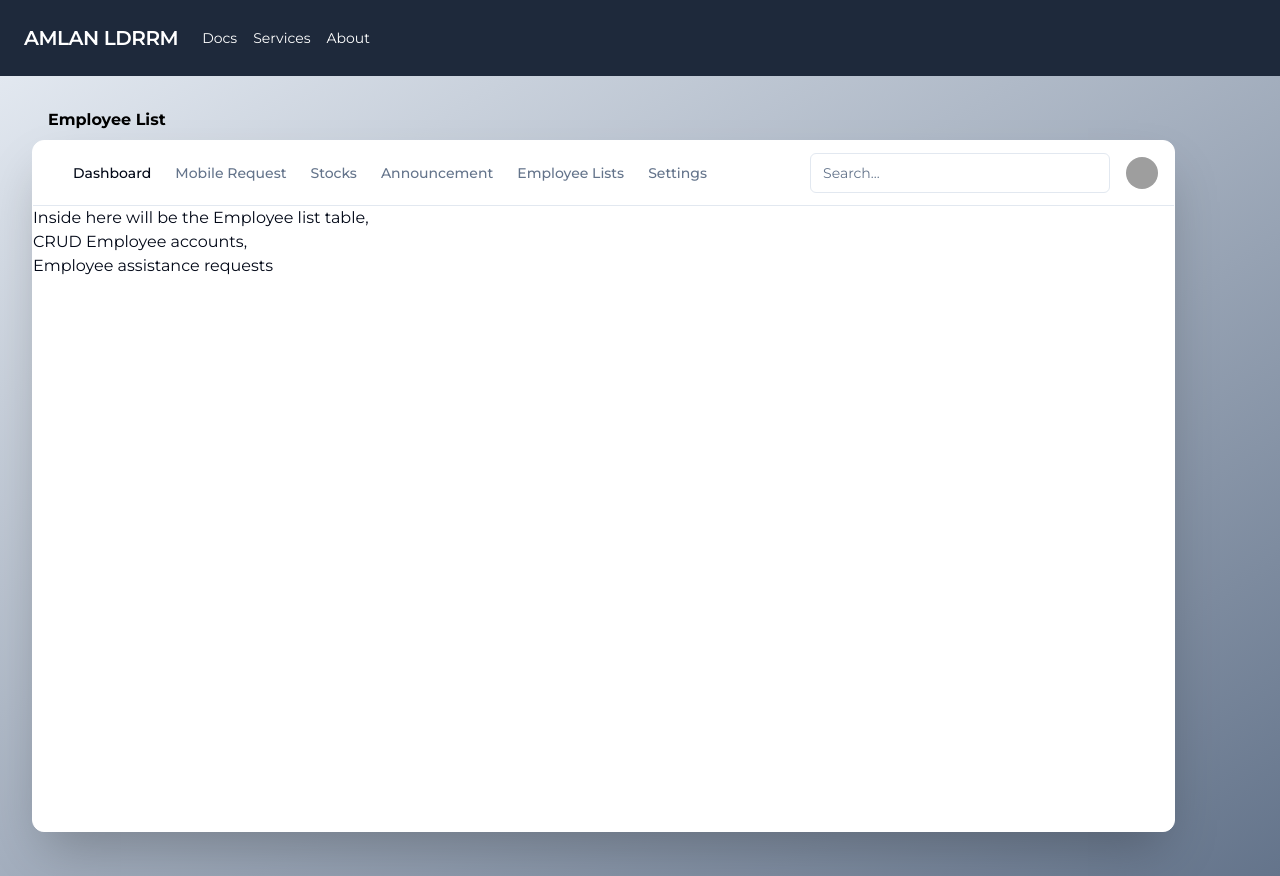
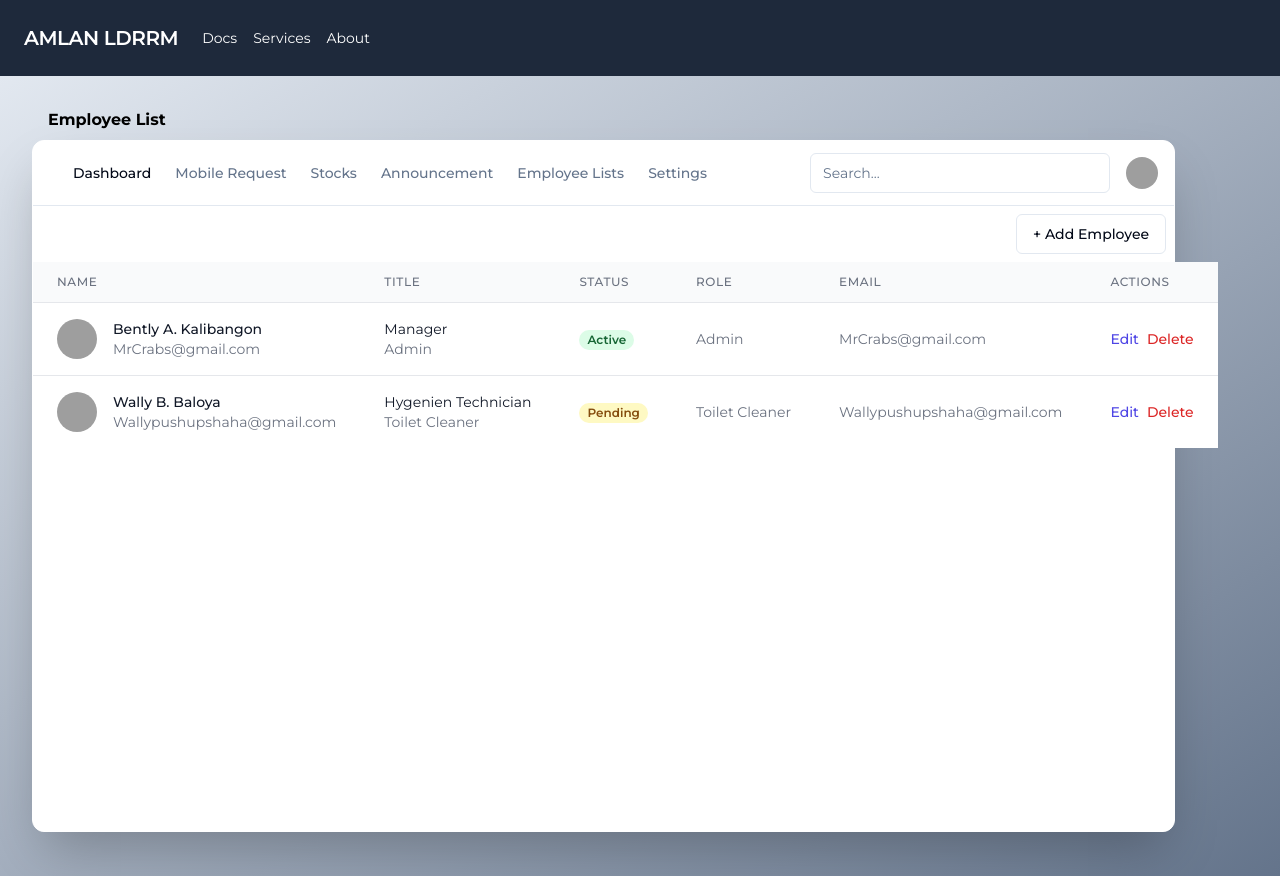
Before and after one commit to Nekuso/ldrrmss, a Next.js app: page /application/employeelist in a window 1280 px wide. Built offline with nearby package versions, Linux system fonts and the light colour scheme; grey boxes are pictures that could not be loaded.

Commit message:
Working on things

```diff
--- /dev/null
+++ b/src/app/application/employeelist/addemployeebutton.tsx
@@ -0,0 +1,47 @@
+import { Button } from "@/components/ui/button"
+import {
+  Dialog,
+  DialogContent,
+  DialogDescription,
+  DialogFooter,
+  DialogHeader,
+  DialogTitle,
+  DialogTrigger,
+} from "@/components/ui/dialog"
+import { Input } from "@/components/ui/input"
+import { Label } from "@/components/ui/label"
+
+export function Addemployeebutton() {
+  return (
+    <Dialog>
+      <DialogTrigger asChild>
+        <Button variant="outline">+ Add Employee</Button>
+      </DialogTrigger>
+      <DialogContent className="sm:max-w-[425px]">
+        <DialogHeader>
+          <DialogTitle>Creating account</DialogTitle>
+          <DialogDescription>
+           Add account details. Click save when you're done.
+          </DialogDescription>
+        </DialogHeader>
+        <div className="grid gap-4 py-4">
+          <div className="grid grid-cols-4 items-center gap-4">
+            <Label htmlFor="name" className="text-right">
+              Name
+            </Label>
+            <Input id="name" placeholder="Name" className="col-span-3" />
+          </div>
+          <div className="grid grid-cols-4 items-center gap-4">
+            <Label htmlFor="username" className="text-right">
+              Email
+            </Label>
+            <Input id="name" placeholder="Email" className="col-span-3" />
+          </div>
+        </div>
+        <DialogFooter>
+          <Button type="submit">Save changes</Button>
+        </DialogFooter>
+      </DialogContent>
+    </Dialog>
+  )
+}
--- a/src/app/application/employeelist/page.tsx
+++ b/src/app/application/employeelist/page.tsx
@@ -2,13 +2,37 @@ import React from 'react';
 import { Search } from "@/app/application/dashboard/components/search"
 import { UserNav } from "@/app/application/dashboard/components/user-nav"
 import { MainNav } from "@/app/application/dashboard/components/main-nav"
+import { Button } from "@/components/ui/button"
+import { Addemployeebutton } from './addemployeebutton';
+
+
 const Employeelistpage: React.FC = () => {
+    // Dummy data array
+    const employees = [
+        {
+            id: 1,
+            name: "Bently A. Kalibangon",
+            title: "Manager",
+            status: "Active",
+            role: "Admin",
+            email: "MrCrabs@gmail.com",
+        },
+        {
+            id: 2,
+            name: "Wally B. Baloya",
+            title: "Hygenien Technician",
+            status: "Pending",
+            role: "Toilet Cleaner",
+            email: "Wallypushupshaha@gmail.com",
+        },
+        // Add more dummy data objects as needed
+    ];
+
     return (
         <div className="w-full h-full">
             <h1 className="text-black font-bold ml-4 mb-2 ">Employee List</h1>
             <div className="w-[94%] h-[94%] rounded-xl border border-white bg-white mr-7 shadow-2xl">
                 <div className="hidden flex-col md:flex w-full">
-
                     <div className="border-b">
                         <div className="flex h-16 items-center px-4">
                             <MainNav className="mx-6" />
@@ -18,11 +42,84 @@ const Employeelistpage: React.FC = () => {
                             </div>
                         </div>
                     </div>
-        <span>Inside here will be the Employee list table, <br/> CRUD Employee accounts, <br/> Employee assistance requests</span>
+
+
+<div className="flex flex-grow justify-end space-x-4 m-2">
+<Addemployeebutton />
+</div>
+
+
+
+                    {/* Table */}
+                    <table className="min-w-full divide-y divide-gray-200 overflow-x-auto">
+                        <thead className="bg-gray-50">
+                            <tr>
+                                <th scope="col" className="px-6 py-3 text-left text-xs font-medium text-gray-500 uppercase tracking-wider">
+                                    Name
+                                </th>
+                                <th scope="col" className="px-6 py-3 text-left text-xs font-medium text-gray-500 uppercase tracking-wider">
+                                    Title
+                                </th>
+                                <th scope="col" className="px-6 py-3 text-left text-xs font-medium text-gray-500 uppercase tracking-wider">
+                                    Status
+                                </th>
+                                <th scope="col" className="px-6 py-3 text-left text-xs font-medium text-gray-500 uppercase tracking-wider">
+                                    Role
+                                </th>
+                                <th scope="col" className="px-6 py-3 text-left text-xs font-medium text-gray-500 uppercase tracking-wider">
+                                    Email
+                                </th>
+                                <th scope="col" className="px-6 py-3 text-left text-xs font-medium text-gray-500 uppercase tracking-wider">
+                                    Actions
+                                </th>
+                            </tr>
+                        </thead>
+                        <tbody className="bg-white divide-y divide-gray-200">
+                            {/* Map over dummy data array to render each employee */}
+                            {employees.map((employee) => (
+                                <tr key={employee.id}>
+                                    <td className="px-6 py-4 whitespace-nowrap">
+                                        <div className="flex items-center">
+                                            <div className="flex-shrink-0 h-10 w-10">
+                                                <img className="h-10 w-10 rounded-full" src={`https://i.pravatar.cc/150?img=${employee.id}`} alt="Profile Picture" />
+                                            </div>
+                                            <div className="ml-4">
+                                                <div className="text-sm font-medium text-gray-900">
+                                                    {employee.name}
+                                                </div>
+                                                <div className="text-sm text-gray-500">
+                                                    {employee.email}
                                                 </div>
                                             </div>
-
+                                        </div>
+                                    </td>
+                                    <td className="px-6 py-4 whitespace-nowrap">
+                                        <div className="text-sm text-gray-900">{employee.title}</div>
+                                        <div className="text-sm text-gray-500">{employee.role}</div>
+                                    </td>
+                                    <td className="px-6 py-4 whitespace-nowrap">
+                                        <span className={`px-2 inline-flex text-xs leading-5 font-semibold rounded-full ${employee.status === 'Active' ? 'bg-green-100 text-green-800' : 'bg-yellow-100 text-yellow-800'}`}>
+                                            {employee.status}
+                                        </span>
+                                    </td>
+                                    <td className="px-6 py-4 whitespace-nowrap text-sm text-gray-500">
+                                        {employee.role}
+                                    </td>
+                                    <td className="px-6 py-4 whitespace-nowrap text-sm text-gray-500">
+                                        {employee.email}
+                                    </td>
+                                    <td className="px-6 py-4 whitespace-nowrap  text-sm font-medium">
+                                        <a href="#" className="text-indigo-600 hover:text-indigo-900">Edit</a>
+                                        <a href="#" className="ml-2 text-red-600 hover:text-red-900">Delete</a>
+                                    </td>
+                                </tr>
+                            ))}
+                        </tbody>
+                    </table>
+                </div>
+            </div>
         </div>
     );
 }
+
 export default Employeelistpage;
--- a/src/app/application/stocks/data-table.tsx
+++ b/src/app/application/stocks/data-table.tsx
@@ -1,4 +1,6 @@
 "use client"
+import { Stockbutton } from "./stockbutton"
+
 
 import * as React from "react"
 import {
@@ -168,6 +170,7 @@ export const columns: ColumnDef<Payment>[] = [
             <DropdownMenuItem>View payment details</DropdownMenuItem>
           </DropdownMenuContent>
         </DropdownMenu>
+
       )
     },
   },
@@ -204,6 +207,7 @@ export function DataTableDemo() {
   return (
     <div className="w-full">
       <div className="flex items-center py-4">
+
         <Input
           placeholder="Filter emails..."
           value={(table.getColumn("email")?.getFilterValue() as string) ?? ""}
@@ -212,13 +216,24 @@ export function DataTableDemo() {
           }
           className="max-w-sm"
         />
+
+<div className="flex pl-2">
+    <Stockbutton/>
+<div className="flex pl-2">
+    <Button variant="outline"> + Add Supplies</Button>
+</div>
+</div>
         <DropdownMenu>
+
+
           <DropdownMenuTrigger asChild>
             <Button variant="outline" className="ml-auto">
               Columns <ChevronDownIcon className="ml-2 h-4 w-4" />
             </Button>
           </DropdownMenuTrigger>
           <DropdownMenuContent align="end">
+
+
             {table
               .getAllColumns()
               .filter((column) => column.getCanHide())
--- a/src/app/application/stocks/page.tsx
+++ b/src/app/application/stocks/page.tsx
@@ -3,6 +3,8 @@ import { DataTableDemo } from './data-table'
 import { Search } from "@/app/application/dashboard/components/search"
 import { UserNav } from "@/app/application/dashboard/components/user-nav"
 import { MainNav } from "@/app/application/dashboard/components/main-nav"
+import { Stockbutton } from './stockbutton'
+import { Button } from "@/components/ui/button"
 
 const Stocks = () => {
   return (
--- /dev/null
+++ b/src/app/application/stocks/stockbutton.tsx
@@ -0,0 +1,30 @@
+import * as React from "react"
+import {
+  Select,
+  SelectContent,
+  SelectGroup,
+  SelectItem,
+  SelectLabel,
+  SelectTrigger,
+  SelectValue,
+} from "@/components/ui/select"
+
+export function Stockbutton() {
+  return (
+    <Select>
+      <SelectTrigger className="w-[180px]">
+        <SelectValue placeholder="Type of supply" />
+      </SelectTrigger>
+      <SelectContent>
+        <SelectGroup>
+          <SelectLabel>Rescue Team Supplies</SelectLabel>
+          <SelectItem value="food">Food</SelectItem>
+          <SelectItem value="kits">Kits</SelectItem>
+          <SelectItem value="medicines">Medicines</SelectItem>
+          <SelectItem value="tools">Tools</SelectItem>
+
+        </SelectGroup>
+      </SelectContent>
+    </Select>
+  )
+}
```
Lines whose indentation alone changed are shown as unchanged.
